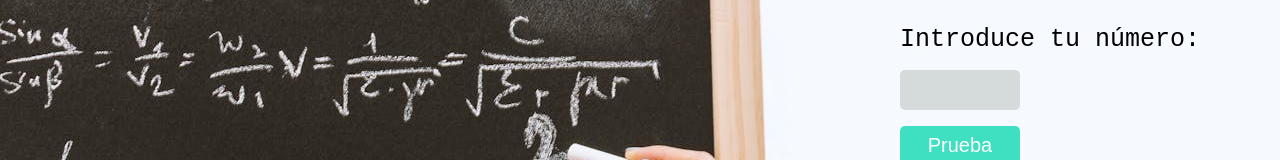
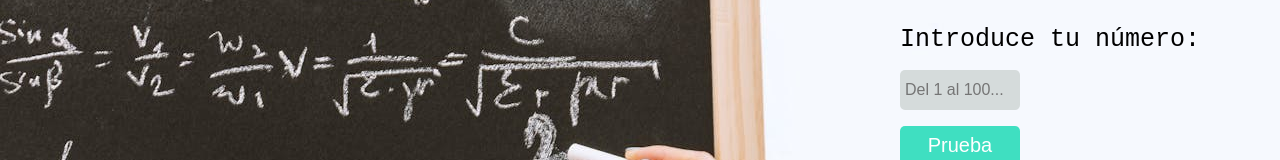
Before and after one commit to elialcodes/guess-the-number, a plain HTML site: page index.html in a window 1280 px wide. Shown: the part 329-489 px from the top of the page. Drawn offline with Linux system fonts and the light colour scheme.

Commit message:
font size placeholder

```diff
--- a/index.html
+++ b/index.html
@@ -12,7 +12,7 @@
       <!-- <div class="container"> -->
       <form action="">
         <label for="number">Introduce tu número:</label>
-        <input class="js-inputNumber" type="text" id="number" />
+        <input class="js-inputNumber" type="text" id="number" placeholder="Del 1 al 100..." />
         <button class="js-inputButtonTest">Prueba</button>
         <p class="js-inputHint">Pista: Escribe un número</p>
         <p class="js-inputTried">Número de intentos:0</p>
--- a/style.css
+++ b/style.css
@@ -79,7 +79,7 @@ p {
   input {
     height: 40px;
     width: 120px;
-    font-size: 25px;
+    font-size: 18px;
   }
 
   button {
@@ -130,7 +130,7 @@ p {
   input {
     height: 40px;
     width: 120px;
-    font-size: 20px;
+    font-size: 16px;
   }
 
   button {
```
